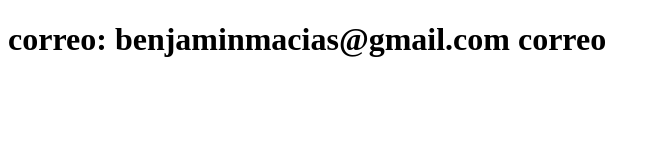
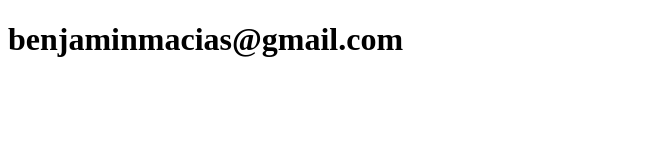
Before and after one commit to arejmaci/PruebaRepoOne, a plain HTML site: page index.html in a window 1280 px wide. Shown: the whole page, without its empty margins (0-659 px from the left). Drawn offline with Linux system fonts and the light colour scheme.

Commit message:
cambios1

```diff
--- a/index.html
+++ b/index.html
@@ -6,6 +6,6 @@
     <title>Sistema de Gestion de archivos</title>
 </head>
 <body>
-    <h1>correo: benjaminmacias@gmail.com correo</h1>
+    <h1>benjaminmacias@gmail.com</h1>
 </body>
 </html>
```
